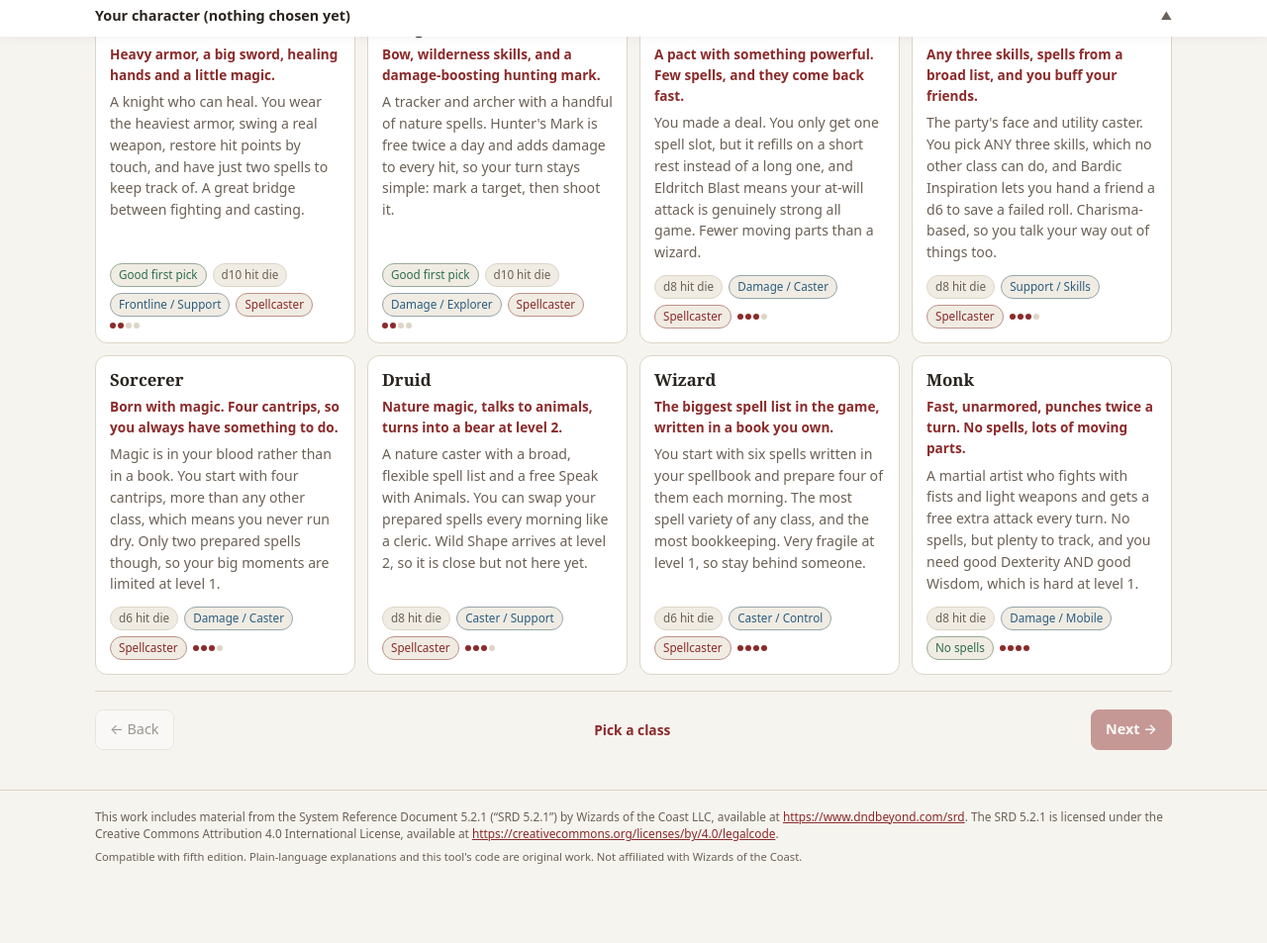
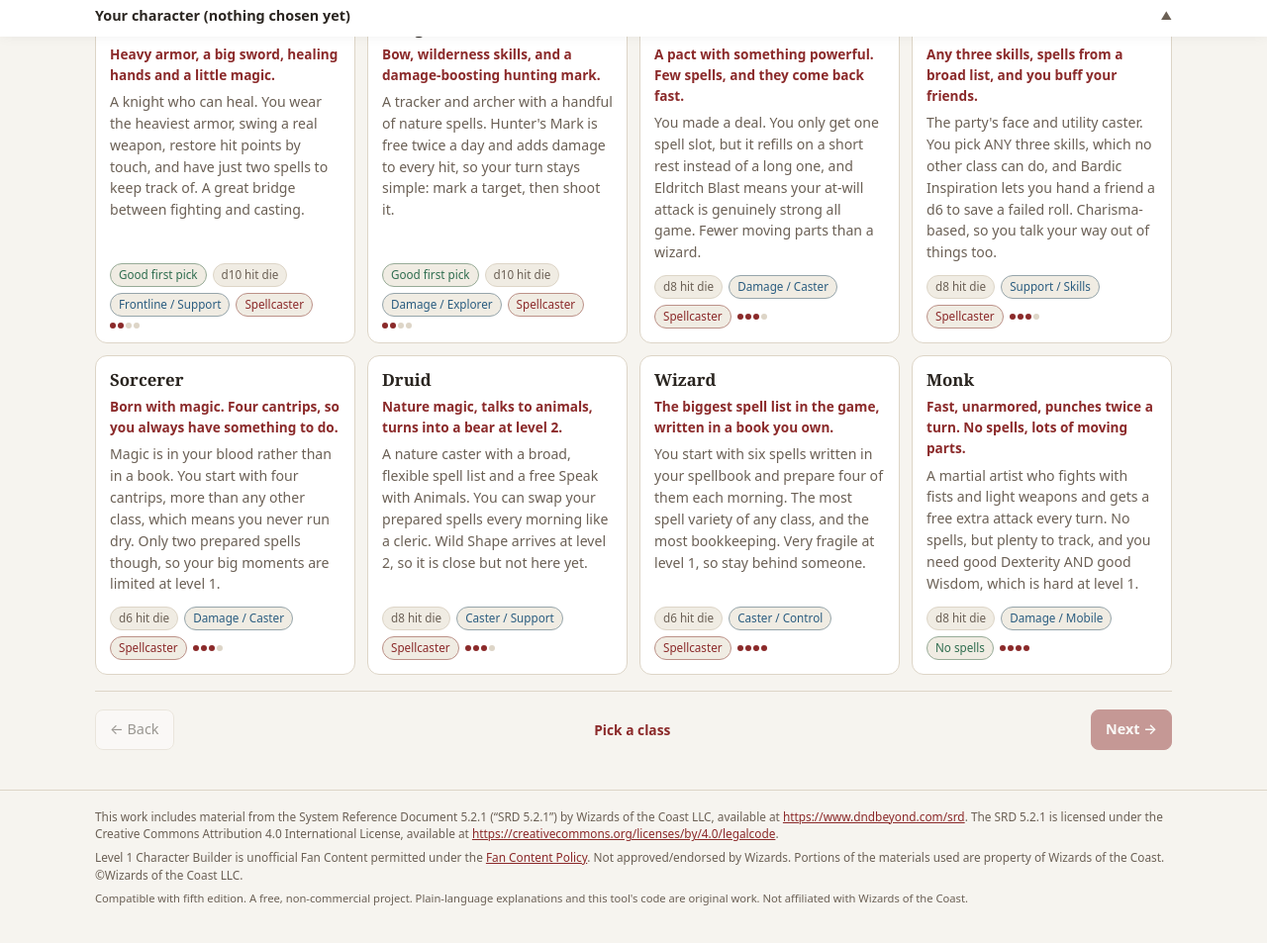
Before and after one commit to Krokacondor/delver-builder, a website with bundled scripts: page index.html in a window 1280 px wide. Shown: the part 763-1716 px from the top of the page at 99% size. Built offline with nearby package versions, Linux system fonts and the light colour scheme.

Commit message:
Add Apache 2.0 for the code and Fan Content Policy disclosure
The project had no code licence, so nobody could tell whether they were
allowed to reuse any of it. Apache 2.0 rather than MIT because its section 6
explicitly disclaims granting trademark rights, which matters for a project
whose name contains someone else's trademark.

The licence is scoped to the source code, the build scripts, the tests and
the original plain-language writing. It deliberately does not cover the game
content, since a blanket licence over the whole repo would amount to
purporting to sublicense material this project has no right to sublicense.

README now sets out the three layers plainly: Apache 2.0 code, SRD 5.2.1
content under CC-BY-4.0, and the Player's Handbook backgrounds and feats in
extras.json, which are used as uncopyrightable game mechanics rather than
under any grant, with all descriptive wording original.

Adds the Fan Content Policy disclosure, in its required wording, to both the
README and the site footer, and states plainly that this is free and
non-commercial.

Co-Authored-By: Claude Opus 5 <noreply@anthropic.com>

```diff
--- a/index.html
+++ b/index.html
@@ -71,9 +71,15 @@
       The SRD 5.2.1 is licensed under the Creative Commons Attribution 4.0 International License, available at
       <a href="https://creativecommons.org/licenses/by/4.0/legalcode" rel="noopener">https://creativecommons.org/licenses/by/4.0/legalcode</a>.
     </p>
+    <p class="attrib">
+      Level 1 Character Builder is unofficial Fan Content permitted under the
+      <a href="https://company.wizards.com/en/legal/fancontentpolicy" rel="noopener">Fan Content Policy</a>.
+      Not approved/endorsed by Wizards. Portions of the materials used are property of Wizards of the Coast.
+      &copy;Wizards of the Coast LLC.
+    </p>
     <p class="attrib small">
-      Compatible with fifth edition. Plain-language explanations and this tool's code are original work.
-      Not affiliated with Wizards of the Coast.
+      Compatible with fifth edition. A free, non-commercial project. Plain-language explanations and this
+      tool's code are original work. Not affiliated with Wizards of the Coast.
     </p>
   </div>
 </footer>
```
Also changed, not shown: README.md, dist/artifact.html, 2 other files.
